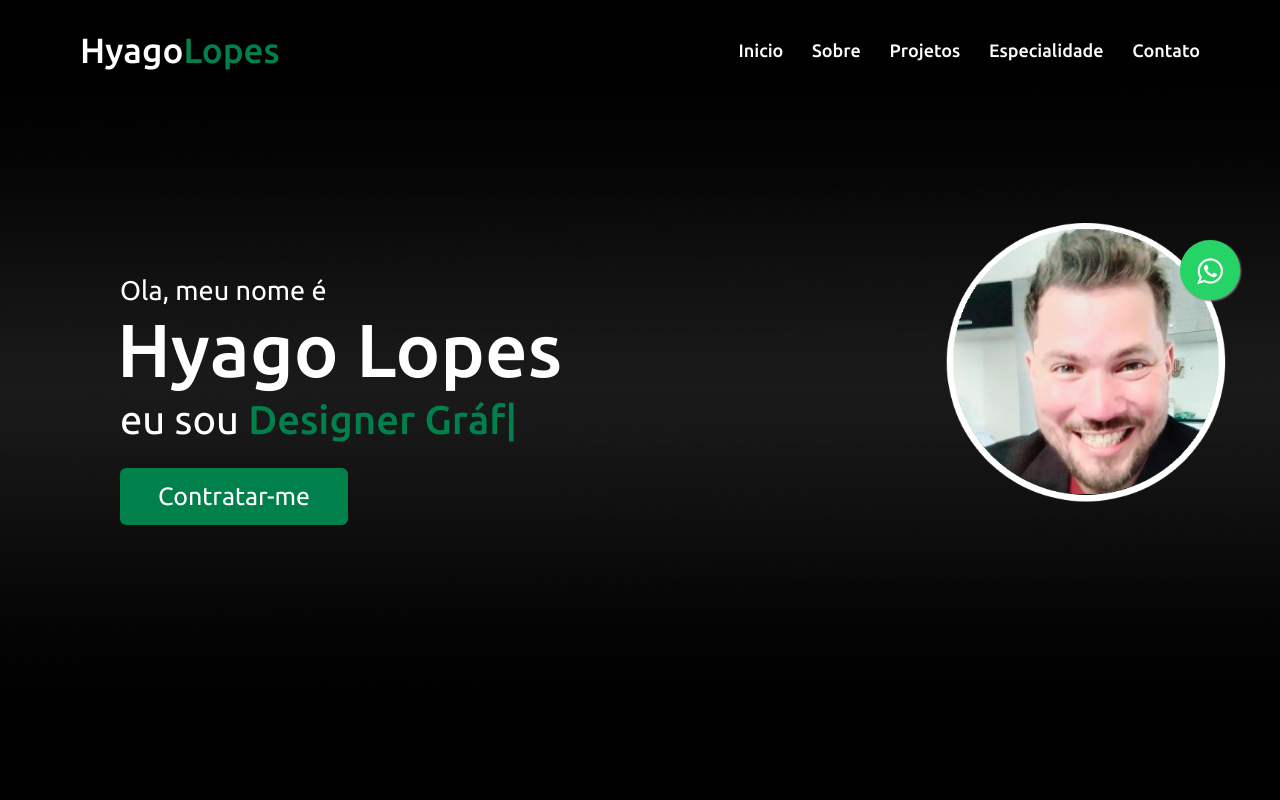
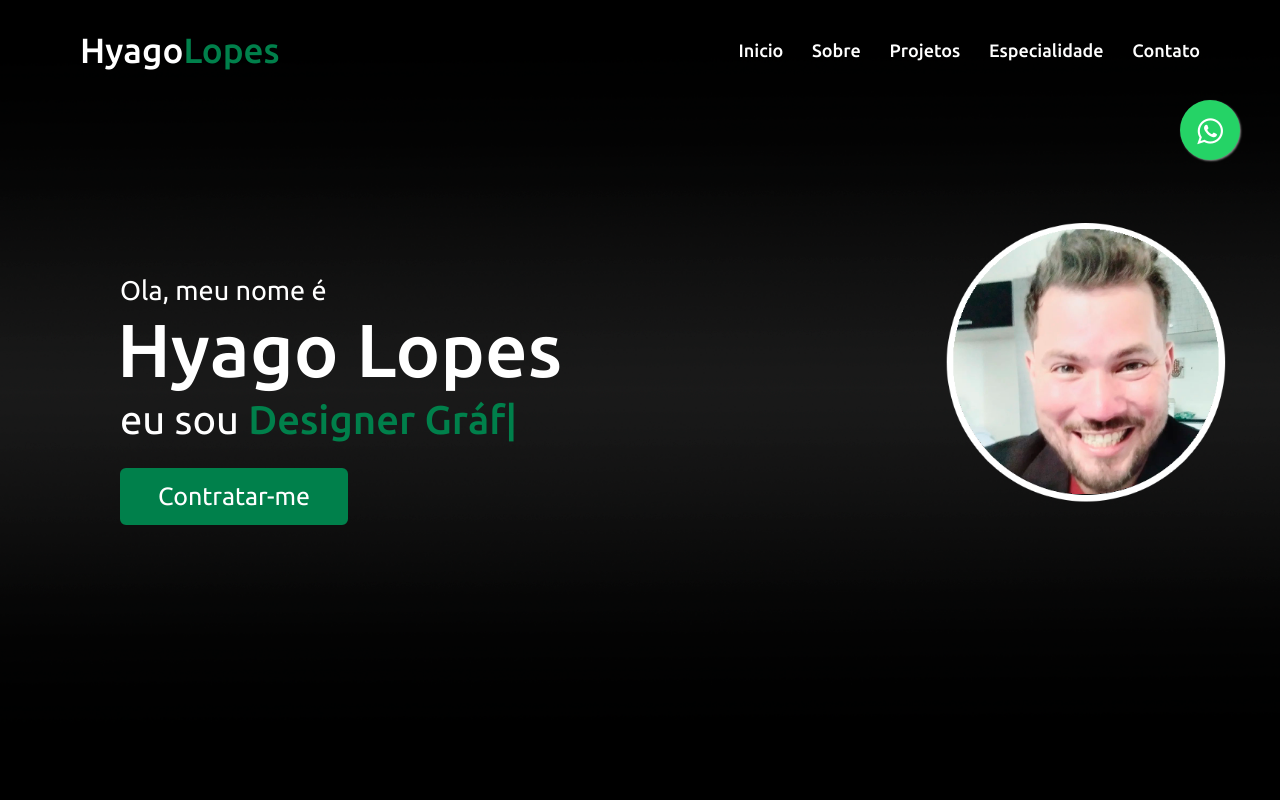
Before and after one commit to lopeshyago/Portfolio, a plain HTML site: page index.html in a window 1280 px wide. Shown: the top 800 px of the page. Drawn offline with nearby package versions, Linux system fonts and the light colour scheme.

Commit message:
Update index.html

```diff
--- a/index.html
+++ b/index.html
@@ -10,7 +10,7 @@
 			position: fixed;
 			width: 60px;
 			height: 60px;
-			bottom: 500px;
+			bottom: 80%;
 			right: 40px;
 			background-color: #25d366;
 			color: #fff;
```
